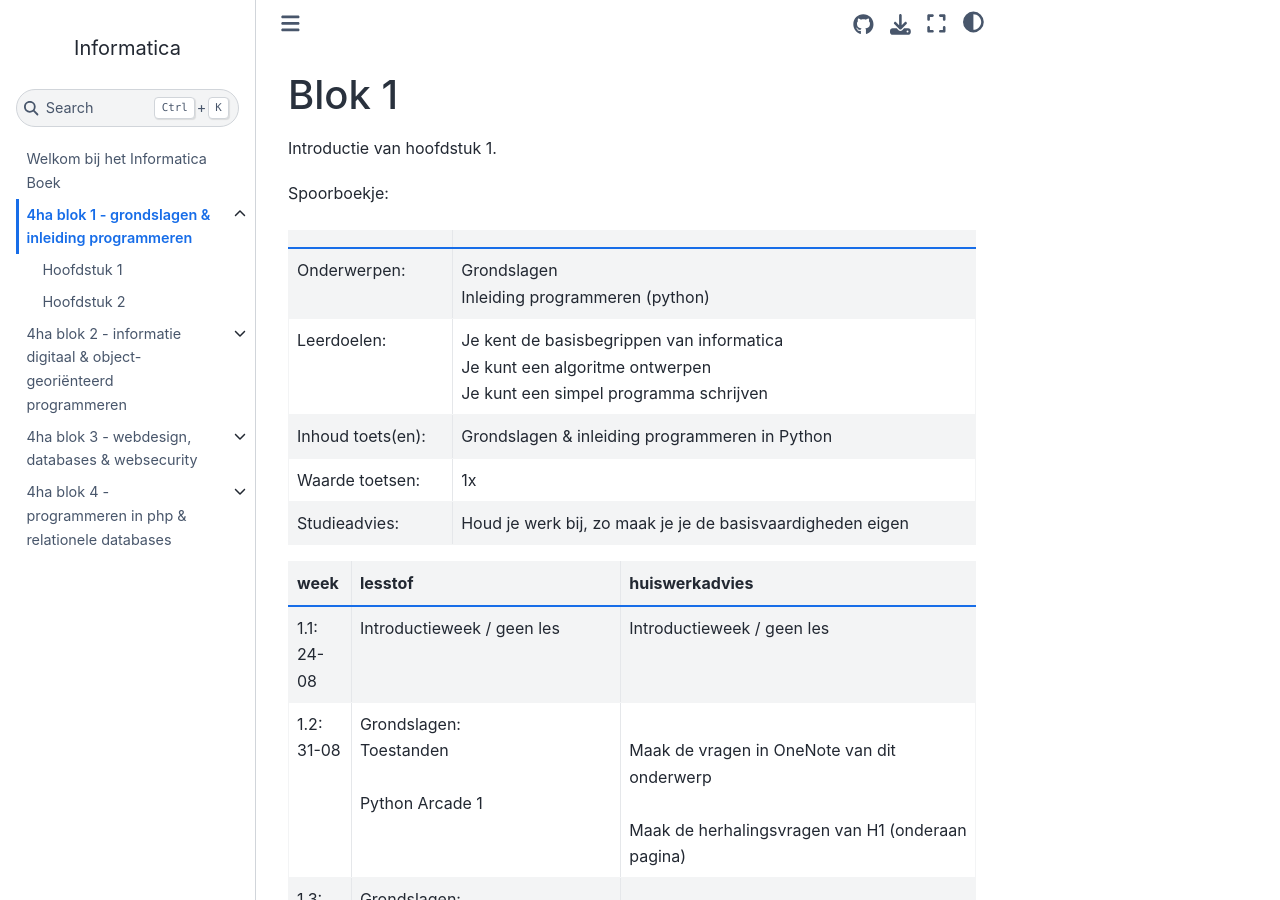
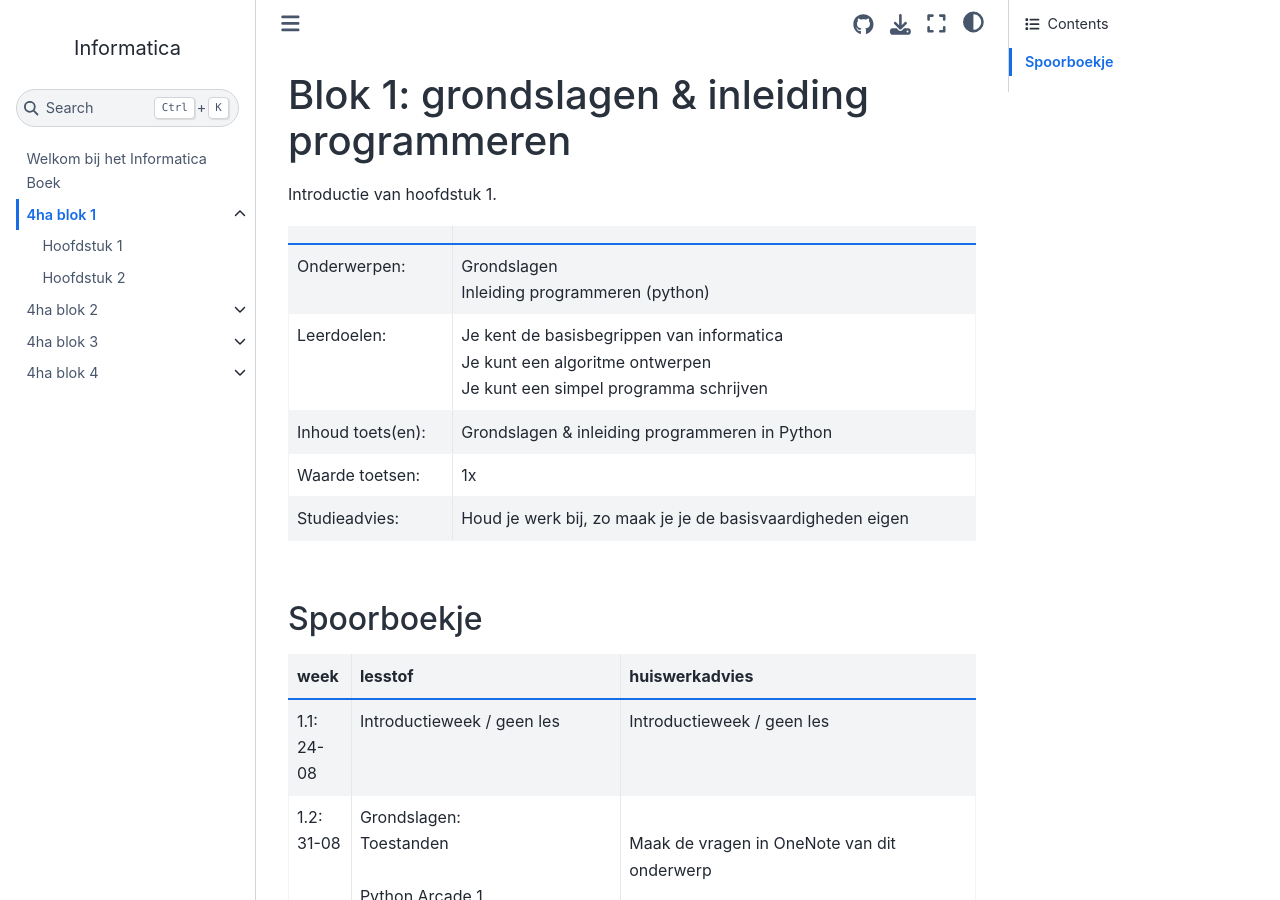
Before and after one commit to JoostvanTiel/informatica, a Jupyter Book: the page built from book/blok1/index.md, in a window 1280 px wide and 900 px high. Built offline with Jupyter Book 1.0.4 settings and Sphinx 7.4.7 and the Sphinx Book theme 1.1.4, drawn with Linux system fonts in a browser that asks for light colours.

Commit message:
Refactor chapter titles for clarity by adding full descriptions in Blok 1, Blok 2, Blok 3, and Blok 4, and update the structure of the content in each chapter.

```diff
--- a/book/_toc.yml
+++ b/book/_toc.yml
@@ -4,22 +4,22 @@
 format: jb-book
 root: intro.md
 chapters:
-  - title: 4ha blok 1 - grondslagen & inleiding programmeren
+  - title: 4ha blok 1
     file: blok1/index.md
     sections:
       - file: blok1/hoofdstuk1.md
       - file: blok1/hoofdstuk2.md
-  - title: 4ha blok 2 - informatie digitaal & object-georiënteerd programmeren
+  - title: 4ha blok 2
     file: blok2/index.md
     sections:
       - file: blok2/hoofdstuk1.md
       - file: blok2/hoofdstuk2.md
-  - title: 4ha blok 3 - webdesign, databases & websecurity
+  - title: 4ha blok 3
     file: blok3/index.md
     sections:
       - file: blok3/hoofdstuk1.md
       - file: blok3/hoofdstuk2.md
-  - title: 4ha blok 4 - programmeren in php & relationele databases
+  - title: 4ha blok 4
     file: blok4/index.md
     sections:
       - file: blok4/hoofdstuk1.md
--- a/book/blok1/index.md
+++ b/book/blok1/index.md
@@ -1,24 +1,6 @@
-# Blok 1
+# Blok 1: grondslagen & inleiding programmeren
 
 Introductie van hoofdstuk 1.
-
-Spoorboekje:
-
-<table>
-  <tr>
-    <td></td>
-    <td></td>
-  <tr>
-    <tr>
-    <td></td>
-    <td></td>
-  <tr>
-    <tr>
-    <td></td>
-    <td></td>
-  <tr>
-
-</table>
 
 |                   |                                                                                                                        |
 | ----------------- | ---------------------------------------------------------------------------------------------------------------------- |
@@ -27,6 +9,8 @@ Spoorboekje:
 | Inhoud toets(en): | Grondslagen & inleiding programmeren in Python                                                                         |
 | Waarde toetsen:   | 1x                                                                                                                     |
 | Studieadvies:     | Houd je werk bij, zo maak je je de basisvaardigheden eigen                                                             |
+
+## Spoorboekje
 
 | week           | lesstof                                                          | huiswerkadvies                                                                                                                       |
 | -------------- | ---------------------------------------------------------------- | ------------------------------------------------------------------------------------------------------------------------------------ |
```
Also changed, not shown: book/blok2/index.md (+3 -1 lines), book/blok3/index.md (+5 -1 lines), book/blok4/index.md (+5 -1 lines).
